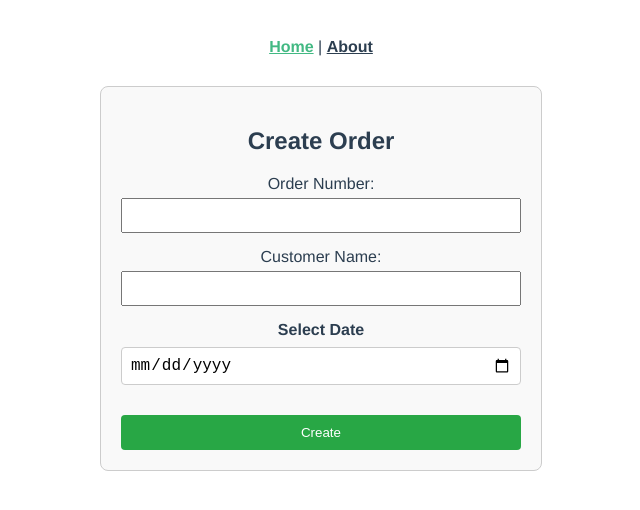
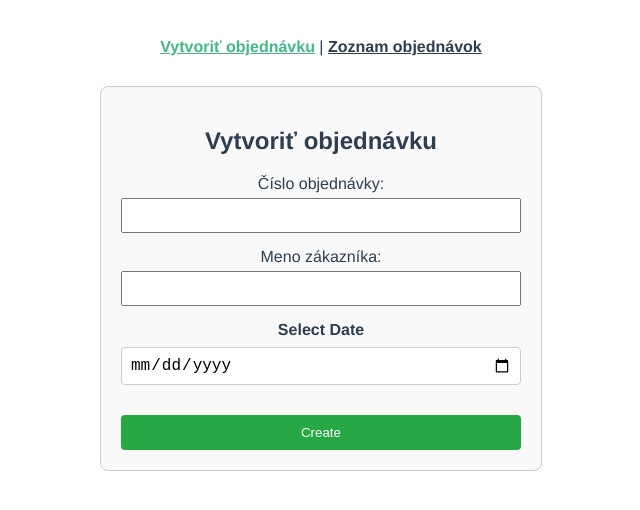
Before and after one commit to Melrok1/transport-management-system, a Vue app in the folder frontend/: page /#/ in a window 1280 px wide. Shown: the top 510 px of the page, without its empty margins (319-959 px from the left). Built offline with nearby package versions, Linux system fonts and the light colour scheme.

Commit message:
frontend - added new route to OrderListView

```diff
--- a/frontend/src/App.vue
+++ b/frontend/src/App.vue
@@ -1,7 +1,7 @@
 <template>
   <nav>
-    <router-link to="/">Home</router-link> |
-    <router-link to="/about">About</router-link>
+    <router-link to="/">Vytvoriť objednávku</router-link> |
+    <router-link to="/ordersListView">Zoznam objednávok</router-link>
   </nav>
   <router-view/>
 </template>
--- a/frontend/src/components/CreateOrder.vue
+++ b/frontend/src/components/CreateOrder.vue
@@ -1,13 +1,13 @@
 <template>
   <div class="create-order--container">
-    <h2>Create Order</h2>
+    <h2>Vytvoriť objednávku</h2>
     <form @submit.prevent="submitOrder">
       <div>
-        <label>Order Number:</label>
+        <label>Číslo objednávky:</label>
         <input v-model="order_number" required />
       </div>
       <div>
-        <label>Customer Name:</label>
+        <label>Meno zákazníka:</label>
         <input v-model="customer_name" required />
       </div>
       <div>
--- /dev/null
+++ b/frontend/src/components/OrderItem.vue
@@ -0,0 +1,39 @@
+<template>
+  <li class="order-item">
+    {{ order.order_number }} – {{ order.customer_name }} – {{ order.date }}
+  </li>
+</template>
+
+<script setup lang="ts">
+
+import { defineProps } from 'vue'
+
+interface Order {
+  id: number
+  order_number: string
+  customer_name: string
+  date: string
+}
+
+const props = defineProps<{
+  order: Order
+}>()
+
+</script>
+
+<style scoped lang="scss">
+
+.order-item {
+	padding: 10px;
+	border-bottom: 1px solid #ccc;
+	list-style-type: none;
+	font-size: 16px;
+	color: #333;
+
+	&:hover {
+		background-color: #f9f9f9;
+		cursor: pointer;
+	}
+}
+
+</style>
--- a/frontend/src/router/index.ts
+++ b/frontend/src/router/index.ts
@@ -1,5 +1,6 @@
 import { createRouter, createWebHashHistory, RouteRecordRaw } from 'vue-router'
 import HomeView from '../views/HomeView.vue'
+import OrdersListView from '@/views/OrdersListView.vue'
 
 const routes: Array<RouteRecordRaw> = [
   {
@@ -8,12 +9,9 @@ const routes: Array<RouteRecordRaw> = [
     component: HomeView
   },
   {
-    path: '/about',
-    name: 'about',
-    // route level code-splitting
-    // this generates a separate chunk (about.[hash].js) for this route
-    // which is lazy-loaded when the route is visited.
-    component: () => import(/* webpackChunkName: "about" */ '../views/AboutView.vue')
+    path: '/ordersListView',
+    name: 'ordersListView',
+    component: OrdersListView
   }
 ]
 
--- /dev/null
+++ b/frontend/src/views/OrdersListView.vue
@@ -0,0 +1,39 @@
+<template>
+  <div>
+    <h2>Zoznam objednávok</h2>
+    <div v-if="orders.length">
+      <ul>
+        <OrderItem v-for="order in orders" :key="order.id" :order="order" />
+      </ul>
+    </div>
+    <div v-else>
+      Načítavam objednávky...
+    </div>
+  </div>
+</template>
+
+<script setup lang="ts">
+
+import OrderItem from '../components/OrderItem.vue'
+import { ref, onMounted } from 'vue'
+import { getOrders } from '../services/orderService'
+
+interface Order {
+  id: number
+  order_number: string
+  customer_name: string
+  date: string
+}
+
+const orders = ref<Order[]>([])
+
+onMounted(async () => {
+  try {
+    const response = await getOrders()
+    orders.value = response.data
+  } catch (error) {
+    console.error('Chyba pri načítaní objednávok:', error)
+  }
+})
+
+</script>
```
